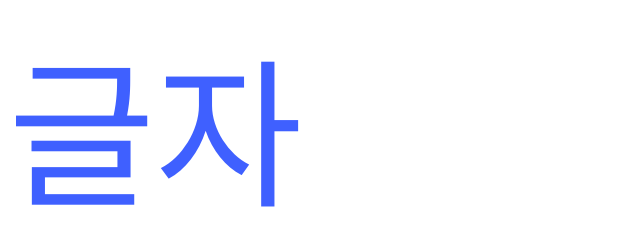
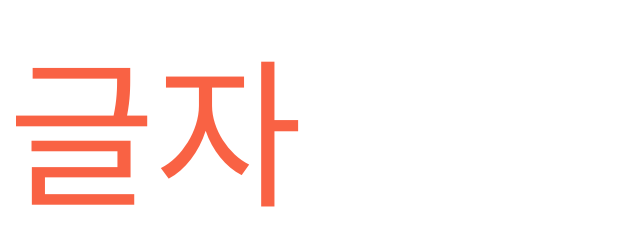
Before and after one commit to kjy1358/cbt-app, a plain HTML site: page test.html in a window 1280 px wide. Shown: the whole page, without its empty margins (0-640 px from the left). Drawn offline with Linux system fonts and the light colour scheme.

Commit message:
Update test.html

```diff
--- a/test.html
+++ b/test.html
@@ -15,10 +15,8 @@
 <script>
 const colors = [
   "#FF4D4D", // 형광빨강
-  "#FFAA00", // 형광주황
   "#CCFF00", // 형광노랑
   "#33FF33", // 형광초록
-  "#00FFFF", // 형광파랑
   "#3366FF", // 형광남색
   "#9933FF"  // 형광보라
 ];
```
